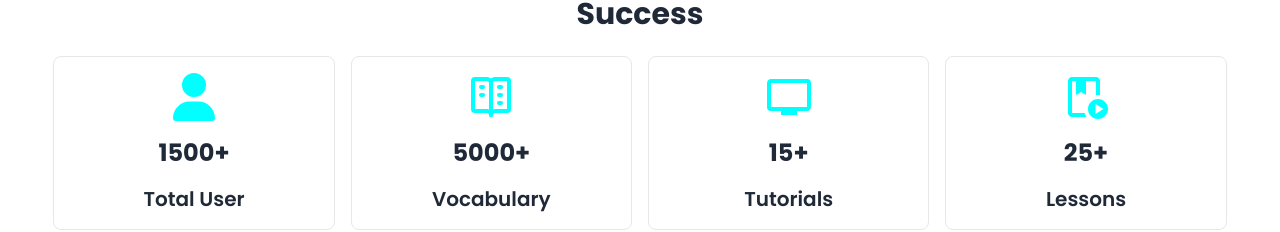
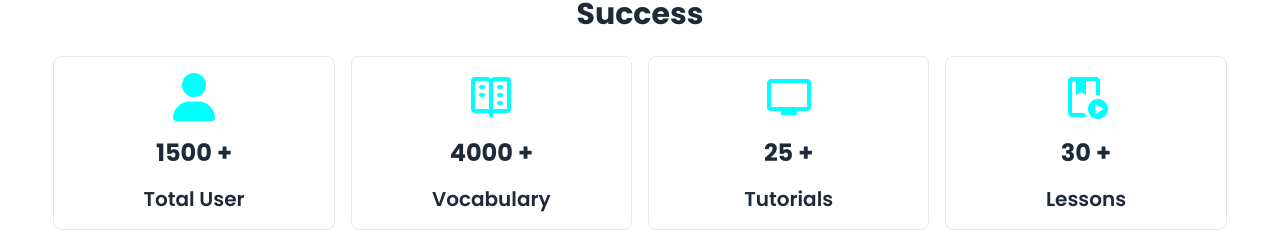
Before and after one commit to jubayerahmmad/Vocab-Vault, a React (Vite) app: page / in a window 1280 px wide. Shown: the part 1331-1563 px from the top of the page. Built offline with nearby package versions, Linux system fonts and the light colour scheme.

Commit message:
modal showing

```diff
--- a/package.json
+++ b/package.json
@@ -13,11 +13,12 @@
     "animate.css": "^4.1.1",
     "react": "^18.3.1",
     "react-accessible-accordion": "^5.0.0",
-    "react-countup": "^6.5.3",
     "react-dom": "^18.3.1",
     "react-helmet-async": "^2.0.5",
     "react-icons": "^5.3.0",
-    "react-router-dom": "^6.28.0"
+    "react-modal": "^3.16.1",
+    "react-router-dom": "^6.28.0",
+    "react-spring": "^9.7.4"
   },
   "devDependencies": {
     "@eslint/js": "^9.13.0",
--- a/src/components/Modal.jsx
+++ /dev/null
@@ -1,34 +0,0 @@
-const Modal = ({ words }) => {
-  const { word, meaning, example, when_to_say } = words;
-  return (
-    <div>
-      <dialog id="my_modal_5" className="modal modal-bottom sm:modal-middle">
-        <div className="modal-box">
-          <div className="p-4 rounded-lg border-2 border-cyan-600 space-y-4">
-            <h2 className="text-xl font-bold italic">{word.toUpperCase()}</h2>
-            <p>
-              <span className="font-semibold">Meaning:</span> {meaning}
-            </p>
-            <p>
-              <span className="font-semibold">When to Say:</span> {when_to_say}
-            </p>
-            <p>
-              <span className="font-semibold">Example: </span>
-              {example}
-            </p>
-          </div>
-          <div className="my-4">
-            <form method="dialog">
-              {/* if there is a button in form, it will close the modal */}
-              <button className="btn btn-outline w-full rounded-lg">
-                Close
-              </button>
-            </form>
-          </div>
-        </div>
-      </dialog>
-    </div>
-  );
-};
-
-export default Modal;
--- a/src/components/ViewLesson.jsx
+++ b/src/components/ViewLesson.jsx
@@ -1,5 +1,5 @@
 import { useEffect, useState } from "react";
-import { useLoaderData, useParams } from "react-router-dom";
+import { Link, useLoaderData, useParams } from "react-router-dom";
 import WordsCard from "./WordsCard";
 
 const ViewLesson = () => {
@@ -7,8 +7,6 @@ const ViewLesson = () => {
   const lessons = useLoaderData();
   const { lesson_no } = useParams();
   const lessonNumber = parseInt(lesson_no);
-  //   console.log(lessons);
-  //   console.log(lessonNumber);
 
   useEffect(() => {
     const mappedLesson = lessons.map((lesson) => {
@@ -31,6 +29,13 @@ const ViewLesson = () => {
           <WordsCard key={words.id} words={words}></WordsCard>
         ))}
       </div>
+      <div>
+        <Link to="/letsLearn">
+          <button className="btn btn-md text-cyan-600 btn-outline mb-4 rounded-md">
+            Back to Lesson
+          </button>
+        </Link>
+      </div>
     </div>
   );
 };
--- a/src/components/WordsCard.jsx
+++ b/src/components/WordsCard.jsx
@@ -1,14 +1,32 @@
-import React from "react";
-import Modal from "./Modal";
-import { Link } from "react-router-dom";
+import React, { useState } from "react";
+import Modal from "react-modal";
 
+Modal.setAppElement("#root");
 const WordsCard = ({ words }) => {
+  const [modalIsOpen, setModalIsOpen] = useState(false);
+
+  const openModal = () => setModalIsOpen(true);
+  const closeModal = () => setModalIsOpen(false);
   //   console.log(word);
-  const { word, pronunciation, part_of_speech, meaning, difficulty } = words;
+  const {
+    word,
+    pronunciation,
+    part_of_speech,
+    meaning,
+    difficulty,
+    when_to_say,
+    example,
+  } = words;
+
+  const pronounceWord = (word) => {
+    const utterance = new SpeechSynthesisUtterance(word);
+    utterance.lang = "es-ES"; // Spanish language code
+    window.speechSynthesis.speak(utterance);
+  };
   return (
     <div>
       <div
-        className={`card backdrop-blur-xl shadow-md animate__animated animate__fadeInLeft  ${
+        className={`card backdrop-blur-xl shadow-md animate__animated animate__fadeInLeft ${
           difficulty === "easy"
             ? "bg-green-200"
             : difficulty === "medium"
@@ -31,22 +49,67 @@ const WordsCard = ({ words }) => {
             <span className="font-semibold">Part of Speech:</span>{" "}
             {part_of_speech}
           </p>
-          <div className="flex gap-4">
+          <div className="flex flex-wrap gap-2">
             <button
-              onClick={() => document.getElementById("my_modal_5").showModal()}
+              onClick={openModal}
               className="btn btn-sm btn-outline rounded-md"
             >
               When to Say
             </button>
-            <Link to="/letsLearn">
-              <button className="btn btn-sm btn-outline btn-accent rounded-md">
-                Back to Lesson
-              </button>
-            </Link>
+            <button
+              onClick={() => pronounceWord(word)}
+              className="btn btn-sm btn-outline rounded-md"
+            >
+              Pronounce
+            </button>
           </div>
         </div>
       </div>
-      <Modal words={words}></Modal>
+
+      {/* Modal (react-modal) */}
+
+      <Modal
+        isOpen={modalIsOpen} // Boolean to control modal visibility
+        onRequestClose={closeModal} // Function to handle closing the modal
+        style={{
+          overlay: {
+            backgroundColor: "rgba(0, 0, 0, 0.75)", // Overlay dark background
+            display: "flex", // Flexbox to center content
+            justifyContent: "center", // Center horizontally
+            alignItems: "center", // Center vertically
+            zIndex: 9999, // Ensure the modal is on top
+          },
+          content: {
+            padding: "20px",
+            height: "300px",
+            maxWidth: "500px", // Limit the width of the modal
+            margin: "auto", // Ensure it's centered horizontally
+            borderRadius: "10px",
+            backgroundColor: "white", // Modal background color
+          },
+        }}
+        contentLabel="Centered Modal"
+      >
+        <div className="p-4 rounded-lg border-2 border-cyan-600 space-y-4">
+          <h2 className="text-xl font-bold italic">{word.toUpperCase()}</h2>
+          <p>
+            <span className="font-semibold">Meaning:</span> {meaning}
+          </p>
+          <p>
+            <span className="font-semibold">When to Say:</span> {when_to_say}
+          </p>
+          <p>
+            <span className="font-semibold">Example: </span>
+            {example}
+          </p>
+        </div>
+        <button
+          onClick={closeModal}
+          className="btn btn-outline btn-sm w-full rounded-lg my-4 text-xl"
+        >
+          Close
+        </button>
+      </Modal>
     </div>
   );
 };
--- a/src/components/home components/Success.jsx
+++ b/src/components/home components/Success.jsx
@@ -1,8 +1,29 @@
 import { FaUser } from "react-icons/fa6";
 import { MdOutlinePersonalVideo, MdOutlinePlayLesson } from "react-icons/md";
 import { TbVocabulary } from "react-icons/tb";
+import { useSpring, animated } from "react-spring";
 
 const Success = () => {
+  const user = useSpring({
+    from: { number: 0 },
+    to: { number: 1500 },
+    config: { duration: 2500 },
+  });
+  const vocabulary = useSpring({
+    from: { number: 3500 },
+    to: { number: 4000 },
+    config: { duration: 2000 },
+  });
+  const tutorials = useSpring({
+    from: { number: 0 },
+    to: { number: 25 },
+    config: { duration: 3000 },
+  });
+  const lessons = useSpring({
+    from: { number: 0 },
+    to: { number: 30 },
+    config: { duration: 3500 },
+  });
   return (
     <div>
       <h1 className="text-3xl font-bold text-center mb-6">Success</h1>
@@ -12,7 +33,9 @@ const Success = () => {
             <FaUser size={48} color="cyan"></FaUser>
           </div>
           <div>
-            <p className="text-2xl font-bold">1500+</p>
+            <animated.div className="text-2xl font-bold">
+              {user.number.to((n) => `${n.toFixed(0)} +`)}
+            </animated.div>
           </div>
           <h3 className="text-xl font-semibold">Total User</h3>
         </div>
@@ -21,7 +44,9 @@ const Success = () => {
             <TbVocabulary size={48} color="cyan"></TbVocabulary>
           </div>
           <div>
-            <p className="text-2xl font-bold">5000+</p>
+            <animated.div className="text-2xl font-bold">
+              {vocabulary.number.to((n) => `${n.toFixed(0)} +`)}
+            </animated.div>
           </div>
           <h3 className="text-xl font-semibold">Vocabulary</h3>
         </div>
@@ -33,7 +58,9 @@ const Success = () => {
             ></MdOutlinePersonalVideo>
           </div>
           <div>
-            <p className="text-2xl font-bold">15+</p>
+            <animated.div className="text-2xl font-bold">
+              {tutorials.number.to((n) => `${n.toFixed(0)} +`)}
+            </animated.div>
           </div>
           <h3 className="text-xl font-semibold">Tutorials</h3>
         </div>
@@ -42,7 +69,9 @@ const Success = () => {
             <MdOutlinePlayLesson size={48} color="cyan"></MdOutlinePlayLesson>
           </div>
           <div>
-            <p className="text-2xl font-bold">25+</p>
+            <animated.div className="text-2xl font-bold">
+              {lessons.number.to((n) => `${n.toFixed(0)} +`)}
+            </animated.div>
           </div>
           <h3 className="text-xl font-semibold">Lessons</h3>
         </div>
```
Also changed, not shown: 1 other file (tests, documents, lock files or other folders).
